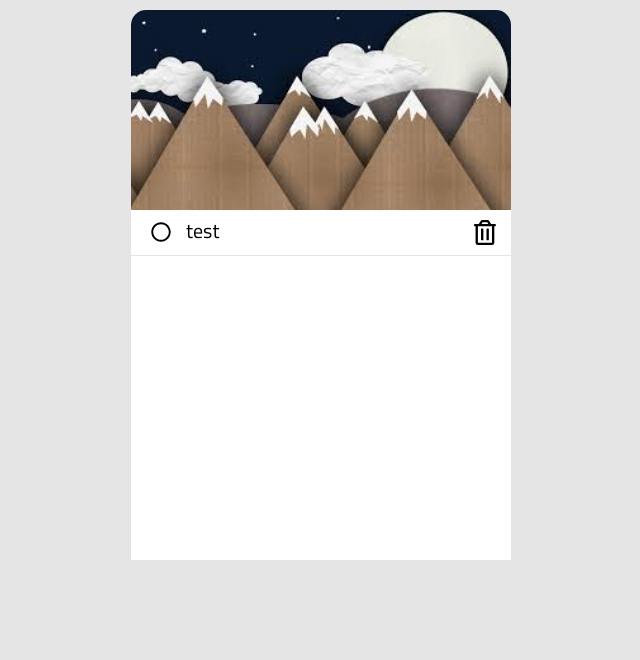
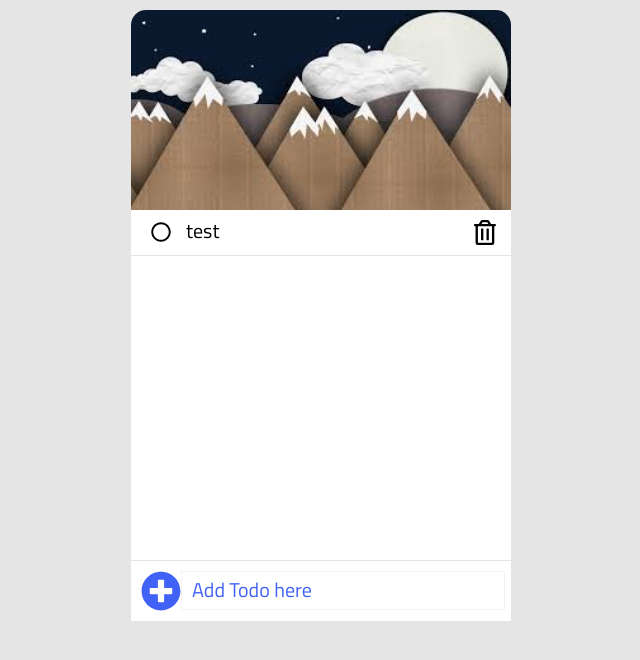
Before and after one commit to markkizz/vue_todo_app, a Vue app: page / in a window 1280 px wide. Shown: the top 660 px of the page, without its empty margins (319-959 px from the left). Built offline with nearby package versions, Linux system fonts and the light colour scheme.

Commit message:
Setup Add Todo style

```diff
--- /dev/null
+++ b/src/components/AddTodo.vue
@@ -0,0 +1,65 @@
+<template>
+  <div class="add-to-do">
+    <font-awesome-icon :icon="['fas', 'plus-circle']" class="add-icon" />
+    <input type="text" placeholder="Add Todo here">
+  </div>
+</template>
+
+<script>
+export default {
+
+};
+</script>
+
+<style scoped>
+.add-to-do {
+  position: relative;
+  top: 0;
+  width: 360px;
+  height: 40px;
+  background-color: #fff;
+  padding: 10px;
+  border-top: 1px solid rgba(0, 0, 0, 0.1);
+}
+.add-icon {
+  position: absolute;
+  font-size: 40px;
+  cursor: pointer;
+  color: #4162f6;
+}
+
+.add-to-do input {
+  position: absolute;
+  left: 50px;
+  height: 35px;
+  width: 310px;
+  background-color: transparent;
+  border: solid #f2f3f5 1px;
+  font-size: 20px;
+  padding-left: 10px;
+}
+.add-to-do input::-webkit-input-placeholder {
+  /* Chrome/Opera/Safari */
+  color: #4162f6;
+  font-family: "Titillium Web", sans-serif;
+  font-size: 20px;
+}
+.add-to-do input::-moz-placeholder {
+  /* Firefox 19+ */
+  color: #4162f6;
+  font-family: "Titillium Web", sans-serif;
+  font-size: 20px;
+}
+.add-to-do input:-ms-input-placeholder {
+  /* IE 10+ */
+  color: #4162f6;
+  font-family: "Titillium Web", sans-serif;
+  font-size: 20px;
+}
+.add-to-do input:-moz-placeholder {
+  /* Firefox 18- */
+  color: #4162f6;
+  font-family: "Titillium Web", sans-serif;
+  font-size: 20px;
+}
+</style>
--- a/src/components/Todo.vue
+++ b/src/components/Todo.vue
@@ -1,21 +1,25 @@
 <template>
-  <div class="content">
-    <ul class="list">
-      <TodoItem />
-    </ul>
+  <div>
+    <div class="content">
+      <ul class="list">
+        <TodoItem />
+      </ul>
+    </div>
+    <AddTodo />
   </div>
 </template>
 
 <script>
-import TodoItem from './TodoItem';
+import TodoItem from "./TodoItem";
+import AddTodo from "./AddTodo";
 
 export default {
   name: "Todos",
   components: {
-    TodoItem
+    TodoItem,
+    AddTodo
   }
 };
-
 </script>
 
 <style scoped>
@@ -33,5 +37,4 @@ export default {
   padding: 0;
   margin: 0;
 }
-
 </style>
--- a/src/main.js
+++ b/src/main.js
@@ -1,11 +1,11 @@
 import Vue from 'vue'
 import App from './App.vue'
 import { library } from '@fortawesome/fontawesome-svg-core'
-import { faCheckCircle } from '@fortawesome/free-solid-svg-icons'
+import { faCheckCircle, faPlusCircle } from '@fortawesome/free-solid-svg-icons'
 import { faCircle, faTrashAlt } from '@fortawesome/free-regular-svg-icons'
 import { FontAwesomeIcon } from '@fortawesome/vue-fontawesome'
 
-library.add(faTrashAlt, faCheckCircle, faCircle)
+library.add(faTrashAlt, faCheckCircle, faCircle, faPlusCircle)
 
 Vue.component('font-awesome-icon', FontAwesomeIcon)
 
```
